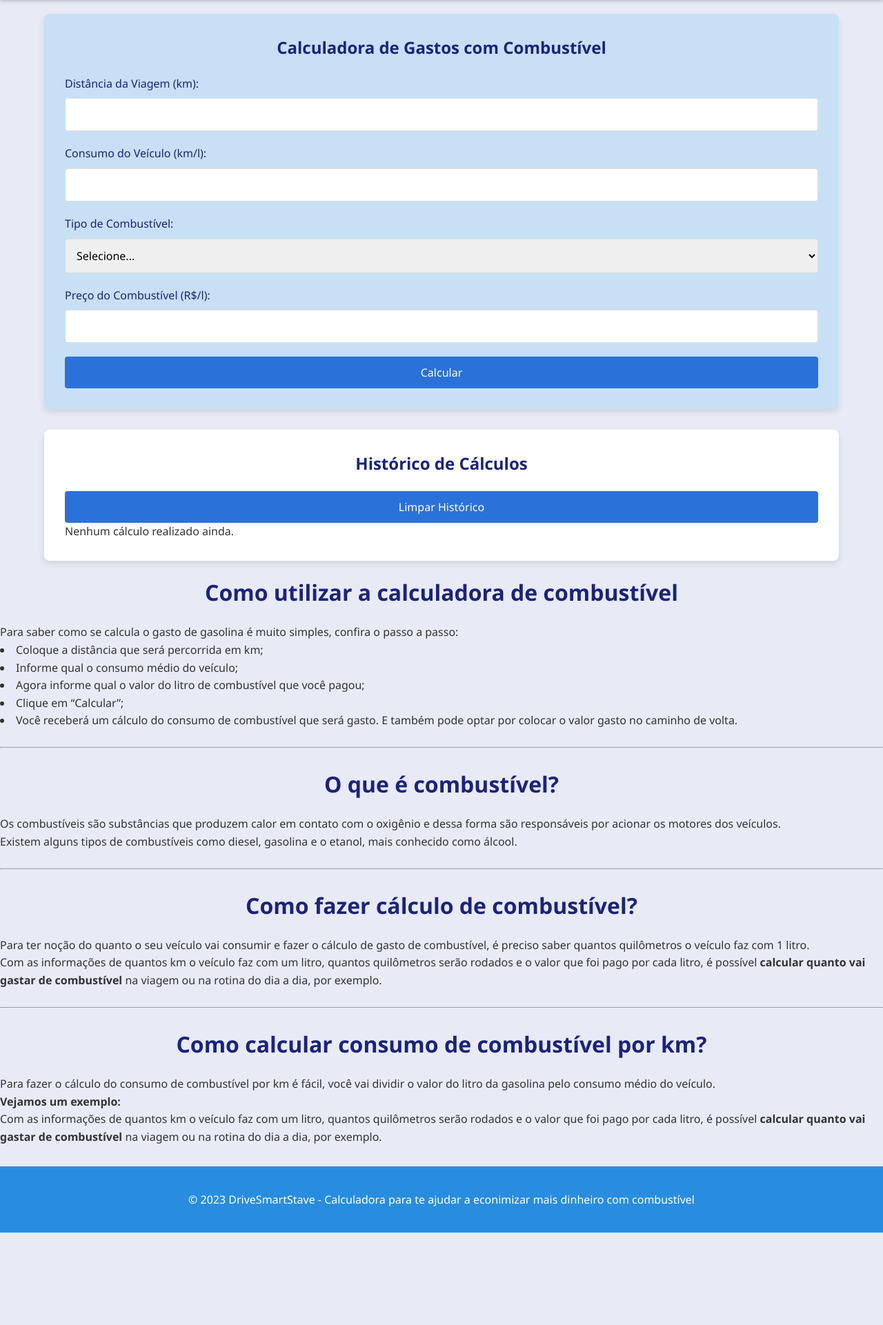
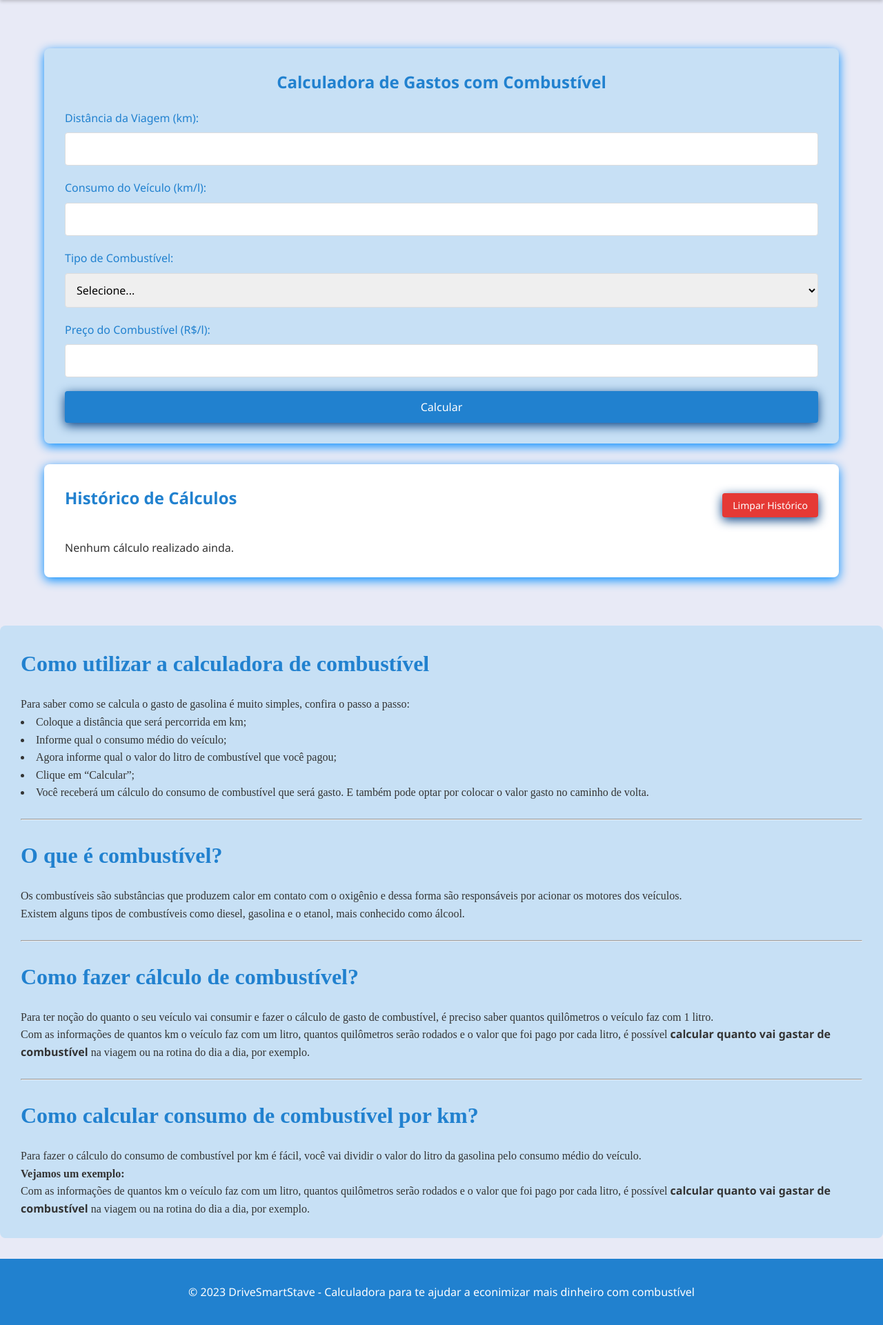
Before and after one commit to MariaDaSilvaSerafim/MariaDaSilvaSerafim, a PHP site: page /combustivel.html in a window 1280 px wide. Shown: the part 78-1999 px from the top of the page at 69% size. Before the commit the page ends 1865 px from the top, so only its background shows below. Run offline with PHP 8.4, Linux system fonts and the light colour scheme.

Commit message:
combustivel.css

```diff
--- a/combustivel.css
+++ b/combustivel.css
@@ -6,6 +6,7 @@
             --branco: #ffffff;
             --preto: #333333;
             --cinza: #f5f5f5;
+            --vermelho: #e53935;
         }
 
         * {
@@ -19,6 +20,7 @@
             background-color: var(--azul-claro);
             color: var(--preto);
             line-height: 1.6;
+            padding: auto;
         }
 
         header {
@@ -26,12 +28,6 @@
             color: var(--branco);
             padding: 20px 0;
             box-shadow: 0 2px 5px rgba(0,0,0,0.2);
-        }
-
-        .img{
-            padding: 20px;
-            width: 935px;
-            height: 250px;
         }
 
         .container {
@@ -56,19 +52,19 @@
         }
 
         main {
-            padding: 20px 0;
+            padding: 70px 0;
         }
 
         .calculator-container {
             background-color: #c7e0f5;
             border-radius: 8px;
-            box-shadow: 0 4px 10px rgba(0,0,0,0.1);
+            box-shadow: 0 4px 15px rgb(0, 140, 255);
             padding: 30px;
             margin-bottom: 30px;
         }
 
         h1 {
-            color: var(--azul-escuro);
+            color: #2181cf;
             margin-bottom: 20px;
             text-align: center;
         }
@@ -78,9 +74,9 @@
         }
 
         label {
-            display: block;
+            display: flex;
             margin-bottom: 8px;
-            color: var(--azul-escuro);
+            color: #2181cf;
             font-weight: 500;
         }
 
@@ -99,8 +95,8 @@
         }
 
         button {
-            background-color: #2b71da;
-            color: var(--branco);
+            background-color: #2181cf;
+            color: #ffffff;
             border: none;
             padding: 12px 20px;
             border-radius: 4px;
@@ -109,14 +105,15 @@
             font-weight: 500;
             transition: background-color 0.3s;
             width: 100%;
+            box-shadow: 0 4px 15px rgb(6, 64, 131);
         }
 
         button:hover {
-            background-color: var(--azul-escuro);
+            background-color: #0c5b9c;
         }
 
         .result-container {
-            background-color: var(--azul-medio);
+            background-color: #298ddf;
             color: var(--branco);
             border-radius: 8px;
             padding: 20px;
@@ -142,6 +139,14 @@
             border-radius: 8px;
             box-shadow: 0 4px 10px rgba(0,0,0,0.1);
             padding: 30px;
+            box-shadow: 0 4px 15px rgb(0, 140, 255);
+        }
+
+        .history-header {
+            display: flex;
+            justify-content: space-between;
+            align-items: center;
+            margin-bottom: 20px;
         }
 
         .history-item {
@@ -155,8 +160,39 @@
             border-bottom: none;
         }
 
+        .clear-history {
+            background-color: var(--vermelho);
+            padding: 8px 15px;
+            font-size: 14px;
+            width: auto;
+        }
+
+        .clear-history:hover {
+            background-color: #c62828;
+        }
+
+        .sobre {
+            background-color: #c7e0f5;
+            border-radius: 8px;
+            padding: 30px;
+            margin-bottom: 30px;
+        }
+
+        .sobre h1{
+            text-align: start;
+            font-family: 'Times New Roman', Times, serif;
+        }
+
+        .sobre li{
+            font-family: 'Times New Roman', Times, serif;
+        }
+
+        .sobre p{
+            font-family: 'Times New Roman', Times, serif;
+        }
+
         footer {
-            background-color: #298ddf;
+            background-color: #2181cf;
             color: var(--branco);
             text-align: center;
             margin-top: 30px;
@@ -170,4 +206,14 @@
                 flex-direction: column;
                 text-align: center;
             }
+
+            .history-header {
+                flex-direction: column;
+                align-items: flex-start;
+            }
+
+            .clear-history {
+                margin-top: 10px;
+                width: 100%;
+            }
         }
```
